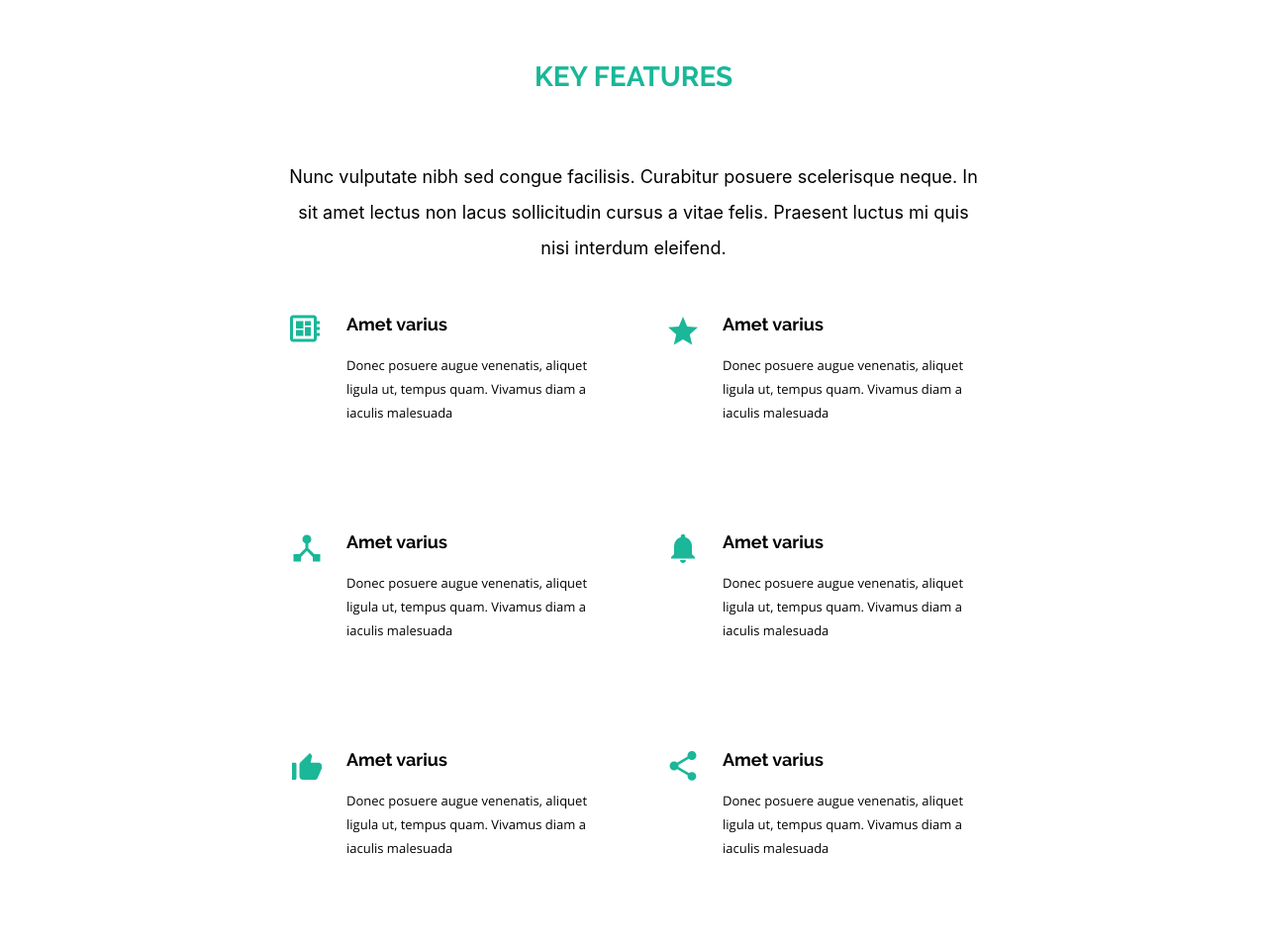
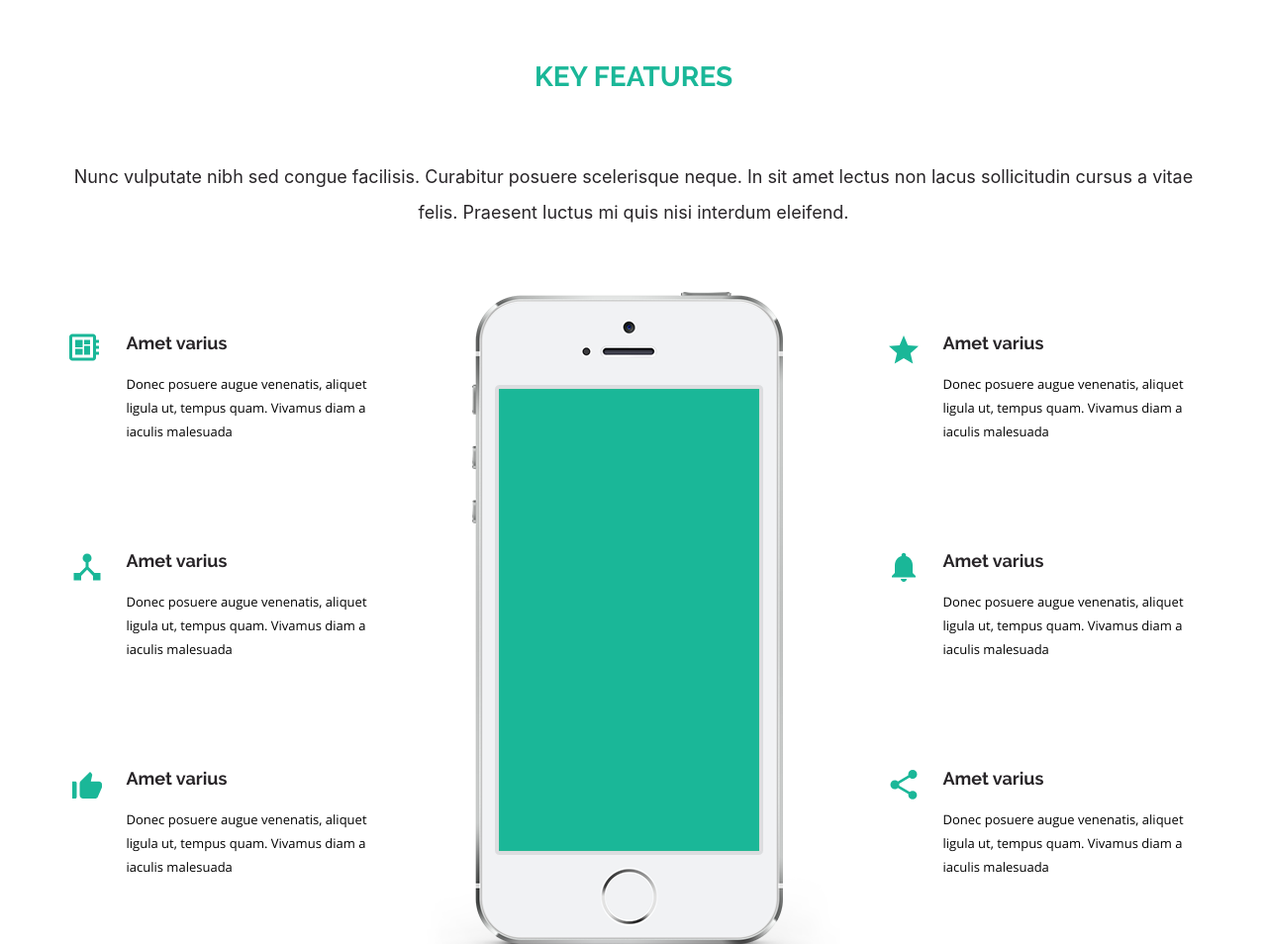
Before and after one commit to Dimail0880/hackaton, a website: page src/index.html in a window 1280 px wide. Shown: the top 954 px of the page at 99% size. Drawn offline with nearby package versions, Linux system fonts and the light colour scheme; files that its build step writes are made by us from their sources.

Commit message:
key-features-sec

```diff
--- a/src/sass/sections/key-features-sec.scss
+++ b/src/sass/sections/key-features-sec.scss
@@ -7,29 +7,33 @@
   @media (min-width: 708px) {
     width: 700px;
   }
+
+  @media (min-width: 1200px) {
+    width: 1145px;
+  }
 }
 
 .features__title {
   padding-top: 60px;
-  padding-bottom: 35px;
+  margin-bottom: 35px;
   font-size: 18px;
   line-height: 36px;
 
   @media (min-width: 708px) {
-    padding-bottom: 65px;
+    margin-bottom: 65px;
     font-size: 28px;
   }
 }
 
 .features__description {
-  padding-bottom: 35px;
+  margin-bottom: 35px;
   font-family: 'OpenSans-Regular'sans-serif;
   font-size: 16px;
   line-height: 26px;
+  color: $dark-gray;
 
 
   @media (min-width: 708px) {
-    padding-bottom: 50px;
     font-size: 18px;
     line-height: 36px;
   }
@@ -39,7 +43,8 @@
   font-family: Raleway-Bold;
   font-size: 18px;
   line-height: 18px;
-  padding-bottom: 20px;
+  margin-bottom: 20px;
+  color: $dark-gray;
 }
 
 .features-list {
@@ -50,10 +55,16 @@
 
   @media (min-width: 708px) {
     flex-wrap: wrap;
-    width: 700px;
     height: 780px;
-    padding-bottom: 110px;
     align-content: space-between;
+  }
+
+  @media (min-width: 1200px) {
+    padding-top: 70px;
+    background-image: url(../images/key-features-sec/phone.png);
+    background-position: center;
+    background-repeat: no-repeat;
+
   }
 }
 
```
Also changed, not shown: src/images/key-features-sec/phone.png (added).
